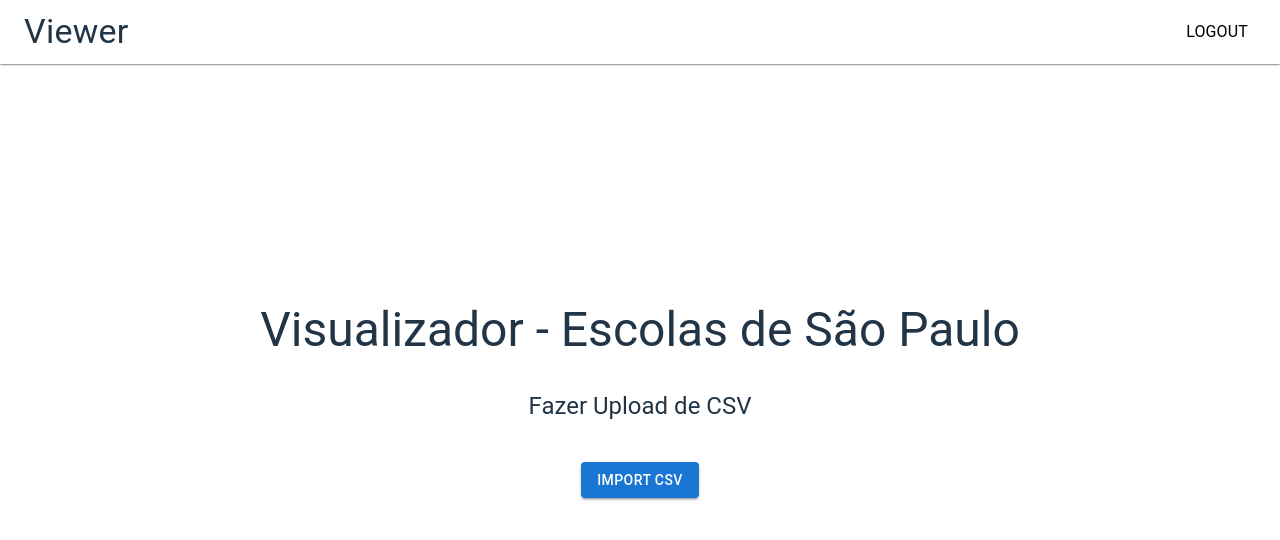
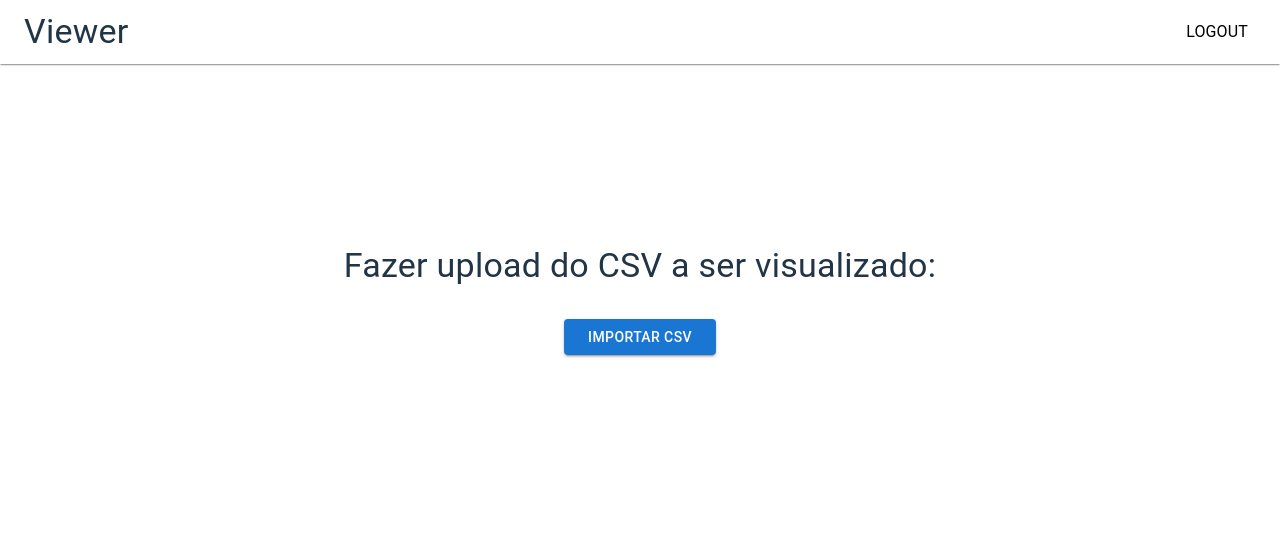
Before and after one commit to tiagooc93/houer-challenge, a React (Vite) app in the folder houer-challenge-frontend/: page / in a window 1280 px wide. Shown: the top 540 px of the page. Built offline with nearby package versions, Linux system fonts and the light colour scheme; sample sign-in values are in the browser's storage.

Commit message:
feat(frontend): improve messages for the user when using the application

```diff
--- a/houer-challenge-frontend/src/Home.jsx
+++ b/houer-challenge-frontend/src/Home.jsx
@@ -15,7 +15,6 @@ function Home() {
     if (!file) return;
 
     setFileName(file.name);
-    localStorage.setItem("fileName", fileName);
 
     const formData = new FormData();
     formData.append("file", file);
@@ -41,6 +40,8 @@ function Home() {
       navigate("/table");
     } catch (err) {
       console.error("Error uploading CSV:", err);
+      setFileName(null);
+      setIsLoading(false);
       alert("Erro ao enviar CSV");
     }
   };
@@ -62,18 +63,16 @@ function Home() {
             flexDirection: "column",
             justifyContent: "center",
             alignItems: "center",
-            minHeight: "90vh",
+            height: "80vh",
             width: "100vw",
+            mb: 25,
 
             gap: 4,
           }}
         >
-          <Typography variant="h3">
+          <Typography variant="h4">
             {" "}
-            Visualizador - Escolas de São Paulo
-          </Typography>
-          <Typography variant="h5" gutterBottom>
-            Fazer Upload de CSV
+            Fazer upload do CSV a ser visualizado:
           </Typography>
           <input
             type="file"
@@ -84,8 +83,12 @@ function Home() {
           />
           {!isLoading && (
             <label htmlFor="csv-upload">
-              <Button variant="contained" component="span">
-                Import CSV
+              <Button
+                variant="contained"
+                component="span"
+                sx={{ pl: 3, pr: 3 }}
+              >
+                Importar CSV
               </Button>
             </label>
           )}
--- a/houer-challenge-frontend/src/LoginPage.jsx
+++ b/houer-challenge-frontend/src/LoginPage.jsx
@@ -18,7 +18,7 @@ function Login() {
 
   const [email, setEmail] = useState("");
   const [password, setPassword] = useState("");
-  const [remember, setRemember] = useState();
+  const [remember, setRemember] = useState(true);
 
   const { isAuthenticated } = useAuth();
 
@@ -39,7 +39,10 @@ function Login() {
         body: JSON.stringify({ email, password }),
       });
 
-      if (!response.ok) throw new Error("Login failed");
+      if (!response.ok) {
+        alert("Usuário e/ou Senha Incorretos !");
+        throw new Error("Login failed");
+      }
 
       const data = await response.json();
       console.log("response: ", data);
--- a/houer-challenge-frontend/src/RegisterPage.jsx
+++ b/houer-challenge-frontend/src/RegisterPage.jsx
@@ -10,8 +10,23 @@ function Register() {
   const [password, setPassword] = useState("");
   const [repeatedPassword, setRepeatedPassword] = useState("");
 
-  const handleOnSubmitRegister = async () => {
+  const handleOnSubmitRegister = async (e) => {
+    e.preventDefault();
+
     console.log("Sending login request");
+
+    const emailRegex = /^[^\s@]+@[^\s@]+\.[^\s@]+$/;
+
+    if (!emailRegex.test(email)) {
+      alert("Formato de e-mail inválido!");
+      return;
+    }
+
+    if (password !== repeatedPassword) {
+      alert("As senhas não coincidem!");
+      return;
+    }
+
     try {
       const response = await fetch("http://localhost:8080/auth/register", {
         method: "POST",
--- a/houer-challenge-frontend/src/TablePage.jsx
+++ b/houer-challenge-frontend/src/TablePage.jsx
@@ -165,7 +165,7 @@ function TablePage() {
       }}
     >
       <Typography variant="h4" gutterBottom>
-        Tabela - Dependencias Escolares
+        Tabela - Instalações físicas por Unidade Escolar
       </Typography>
 
       <Box sx={{ mt: 2 }}>
```
